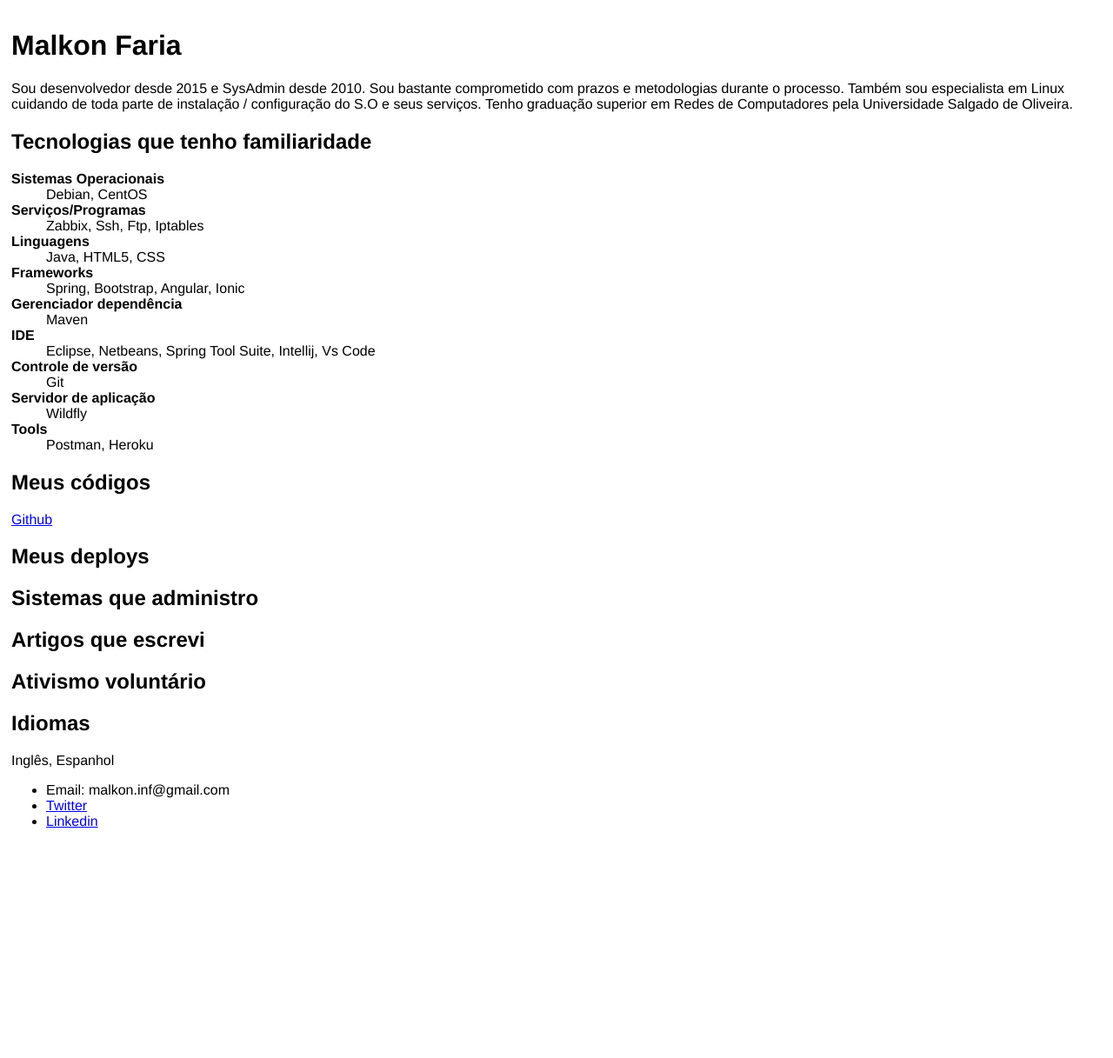
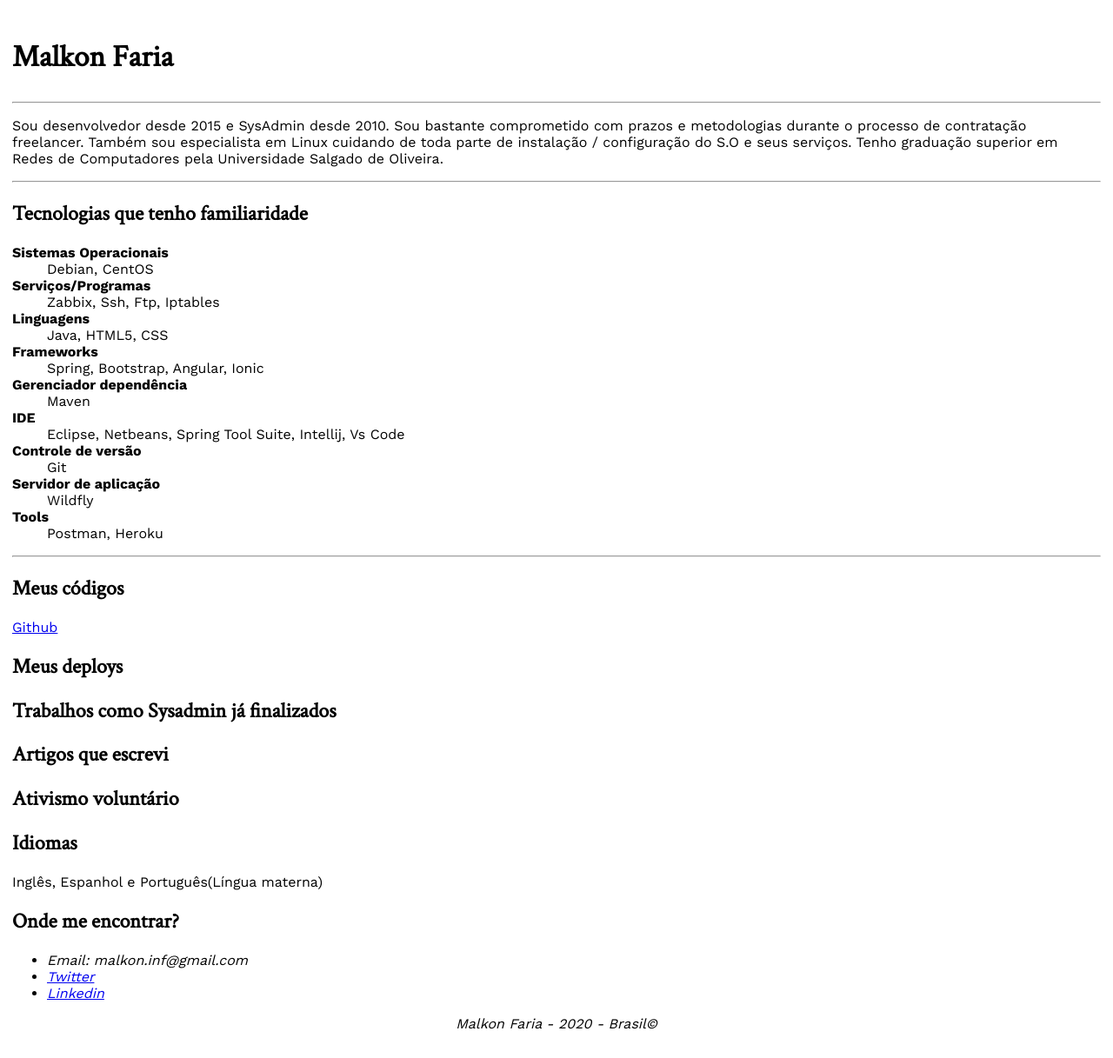
Before and after one commit to MalkonF/malkonf.github.io, a plain HTML site: page index.html in a window 1280 px wide. Shown: the whole page at 87% size. Before the commit the page ends 983 px from the top, so only its background shows below. Drawn offline with nearby package versions, Linux system fonts and the light colour scheme.

Commit message:
Nova fonte. Add article, section, address

```diff
--- a/CSS/stylesheet.css
+++ b/CSS/stylesheet.css
@@ -1,8 +1,19 @@
 body {
-	font-family: 'Gill Sans Extrabold', Helvetica, sans-serif;
-	padding: 5px;
-}
+    font-family: 'Work Sans', sans-serif;
+    padding: 6px;
+   }
+
+   h1{
+       font-size: 35px;
+   }
+
+   h1, h2, h3, h4, h5, h6 {
+    font-family: 'Crimson Text', serif;
+   }
 
 dt {
 	font-weight: bold;
 }
+address p{
+    text-align: center;
+}
--- a/index.html
+++ b/index.html
@@ -7,17 +7,24 @@
     <meta name="description" content="website developer java spring html5 linux" />
     <meta name="author" content="Malkon Faria" />
     <link rel="stylesheet" type="text/css" href="CSS/stylesheet.css" media="screen" />
+    <link href="https://fonts.googleapis.com/css?family=Crimson+Text|Work+Sans:400,700" rel="stylesheet">
 </head>
 
 <body>
+    <article>
         <h1>Malkon Faria</h1>
+        <hr>
         <p>
             Sou desenvolvedor desde 2015 e SysAdmin desde 2010. Sou bastante
-        comprometido com prazos e metodologias durante o processo. Também sou
-        especialista em Linux cuidando de toda parte de instalação / configuração
-        do S.O e seus serviços. Tenho graduação superior em Redes de Computadores
-        pela Universidade Salgado de Oliveira.
+            comprometido com prazos e metodologias durante o processo de contratação
+            freelancer. Também sou especialista em Linux cuidando de toda parte de
+            instalação / configuração do S.O e seus serviços. Tenho graduação superior
+            em Redes de Computadores pela Universidade Salgado de Oliveira.
         </p>
+        <hr>
+    </article>
+    <article>
+        <section>
             <h2>Tecnologias que tenho familiaridade</h2>
             <dl>
                 <dt>Sistemas Operacionais</dt>
@@ -39,24 +46,41 @@
                 <dt>Tools</dt>
                 <dd>Postman, Heroku</dd>
             </dl>
+            <hr>
+        </section>
+        <section>
             <h2>Meus códigos</h2>
             <a href="https://github.com/MalkonF">Github</a>
+        </section>
+        <section>
             <h2>Meus deploys</h2>
             <a href="#"></a>
-    <h2>Sistemas que administro</h2>
+        </section>
+        <section>
+            <h2>Trabalhos como Sysadmin já finalizados</h2>
+        </section>
+        <section>
             <h2>Artigos que escrevi</h2>
+        </section>
+        <section>
             <h2>Ativismo voluntário</h2>
+        </section>
+        <section>
             <h2>Idiomas</h2>
-    Inglês, Espanhol
-
+            Inglês, Espanhol e Português(Língua materna)
+        </section>
+    </article>
     <footer>
-        <nav>
+        <p><h2>Onde me encontrar?</h2></p>
+        <address>
             <ul>
                 <li>Email: malkon.inf@gmail.com</li>
                 <li><a href="#">Twitter</a></li>
                 <li><a href="#">Linkedin</a></li>
             </ul>
-        </nav>
+            <p>Malkon Faria - 2020 - Brasil&copy;</p>
+            </address>
+
     </footer>
 </body>
 
```
Lines whose indentation alone changed are shown as unchanged.
